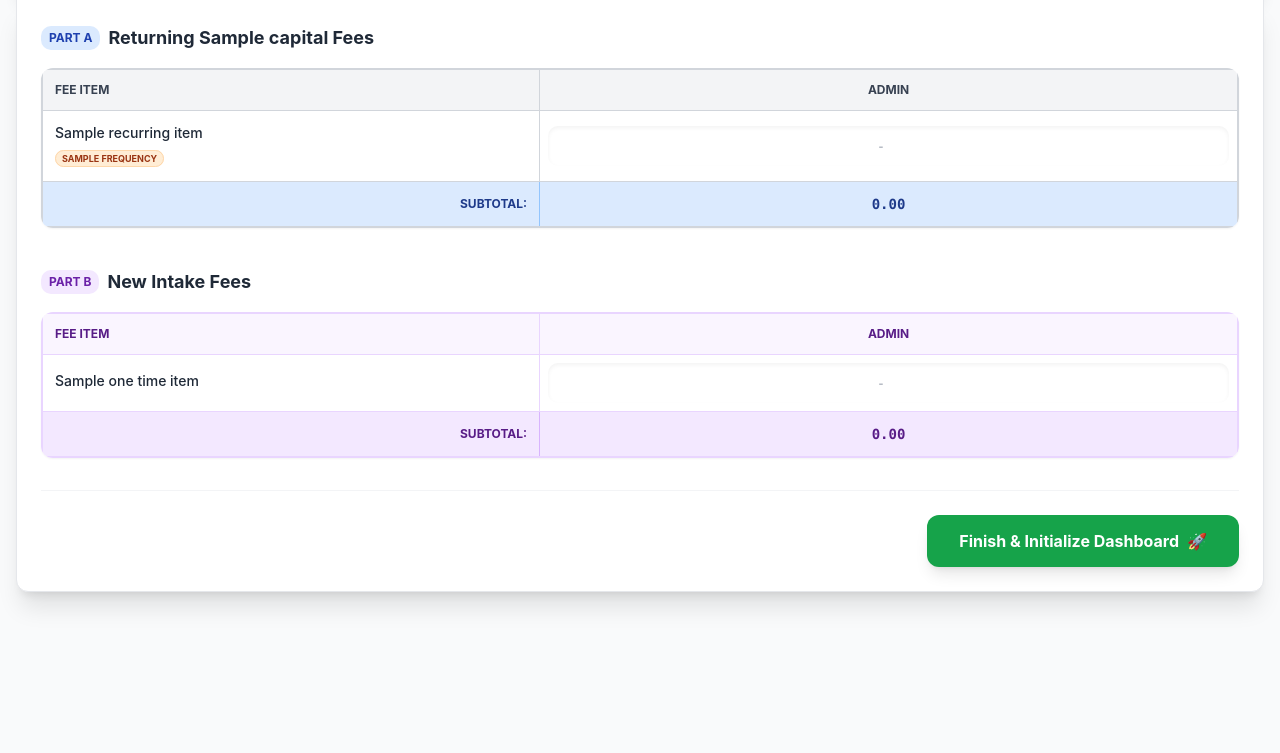
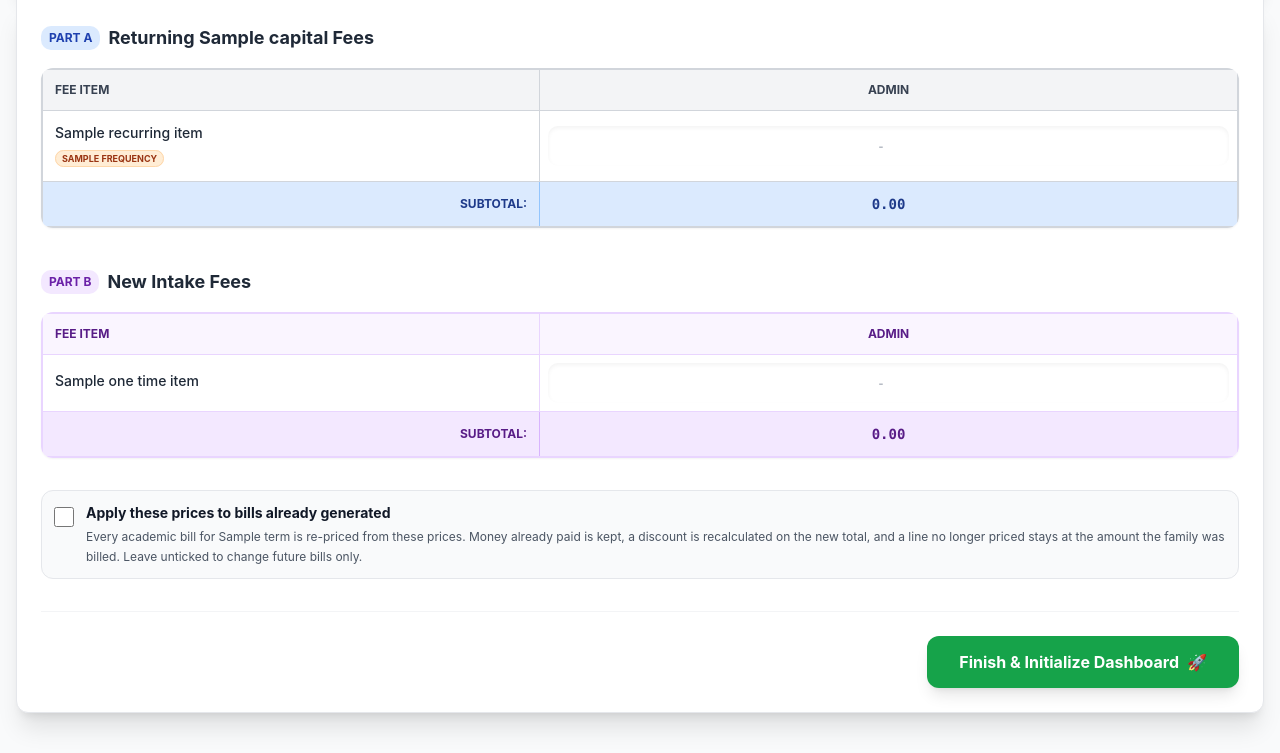
Before and after one commit to pgcsc170531/symfony-docker-starter, a Symfony app: template templates/tenant/onboarding/step5_fee_matrix.html.twig in a window 1280 px wide. Shown: the part 129-882 px from the top of the page. Before the commit the page ends 736 px from the top, so only its background shows below. Run offline with Twig, Linux system fonts and the light colour scheme; the template is opened without the code that fills it: most values are stand-ins (such as "Sample title", 1, 10 or a date in 2020); some libraries are stand-ins or nearby versions.

Commit message:
fees: the price screen the bursar actually uses now re-prices too
Reported from the live server: prices were changed, "apply to already generated
bills" was ticked, and no invoice moved.

Cause: there are TWO price editors, and the checkbox was only on one of them.
Finance ▸ Fee Schedule ▸ **Edit Prices** opens /onboarding/fees/prices — a
different screen that writes FeeStructure and knew nothing about repricing. The
checkbox shipped on /finance/fees/amounts ("Per arm"), which is not the path the
button takes.

  - /onboarding/fees/prices now has the same checkbox and calls FeeRepricer for
    every arm it saves (one save covers all levels, so it re-prices all of them).
    Verified: tuition JSS 1 40,000 -> 40,500 re-priced 120 bills
    (₦6,588,000 -> ₦6,648,000); reverted, totals restored.
  - It also normalises what it stores. "41,000" was written straight into a
    decimal column and became 41.00 — the same trap the Per-arm screen avoids.
  - FeeRepricer now also matches legacy `type = 'TUITION'` invoices, not just
    ACADEMIC: a school that has been running a while has both, and half a
    re-price is worse than none.
  - When nothing matches, the flash says so and why: "No existing bill was
    re-priced: 0 academic bills found for First Term. Bills from another term, or
    bills with no term, are not touched." — so a live report can be diagnosed
    instead of guessed at.

```diff
--- a/templates/tenant/onboarding/step5_fee_matrix.html.twig
+++ b/templates/tenant/onboarding/step5_fee_matrix.html.twig
@@ -136,6 +136,21 @@
         </div>
 
         {# FOOTER ACTIONS #}
+        <div class="mt-6 rounded-lg border border-gray-200 bg-gray-50 p-3">
+            <label for="reprice" class="flex min-h-[44px] cursor-pointer items-start gap-3">
+                <input type="checkbox" id="reprice" name="reprice" value="1"
+                       class="mt-1 h-5 w-5 shrink-0 rounded border-gray-300 text-blue-600 focus:ring-blue-500">
+                <span class="min-w-0">
+                    <span class="block text-sm font-bold text-gray-900">Apply these prices to bills already generated</span>
+                    <span class="mt-1 block text-xs leading-relaxed text-gray-600">
+                        Every academic bill for {{ term.name }} is re-priced from these prices. Money already paid is
+                        kept, a discount is recalculated on the new total, and a line no longer priced stays at the
+                        amount the family was billed. Leave unticked to change future bills only.
+                    </span>
+                </span>
+            </label>
+        </div>
+
         <div class="mt-8 pt-6 border-t border-gray-100 flex flex-col md:flex-row justify-end gap-3">
              {% if existingPrices|length > 0 %}
                 <a href="{{ path('app_tenant_fee_schedule') }}" class="w-full md:w-auto text-center px-6 py-3.5 rounded-lg font-bold text-gray-600 hover:bg-gray-100 border border-gray-300 transition-colors">
```
Also changed, not shown: docs/manual/BURSAR-PLAYBOOK.md (+10 -4 lines), src/Controller/Tenant/OnboardingController.php (+32 -1 lines), src/Service/Finance/FeeRepricer.php (+7 -1 lines), 1 other file.
